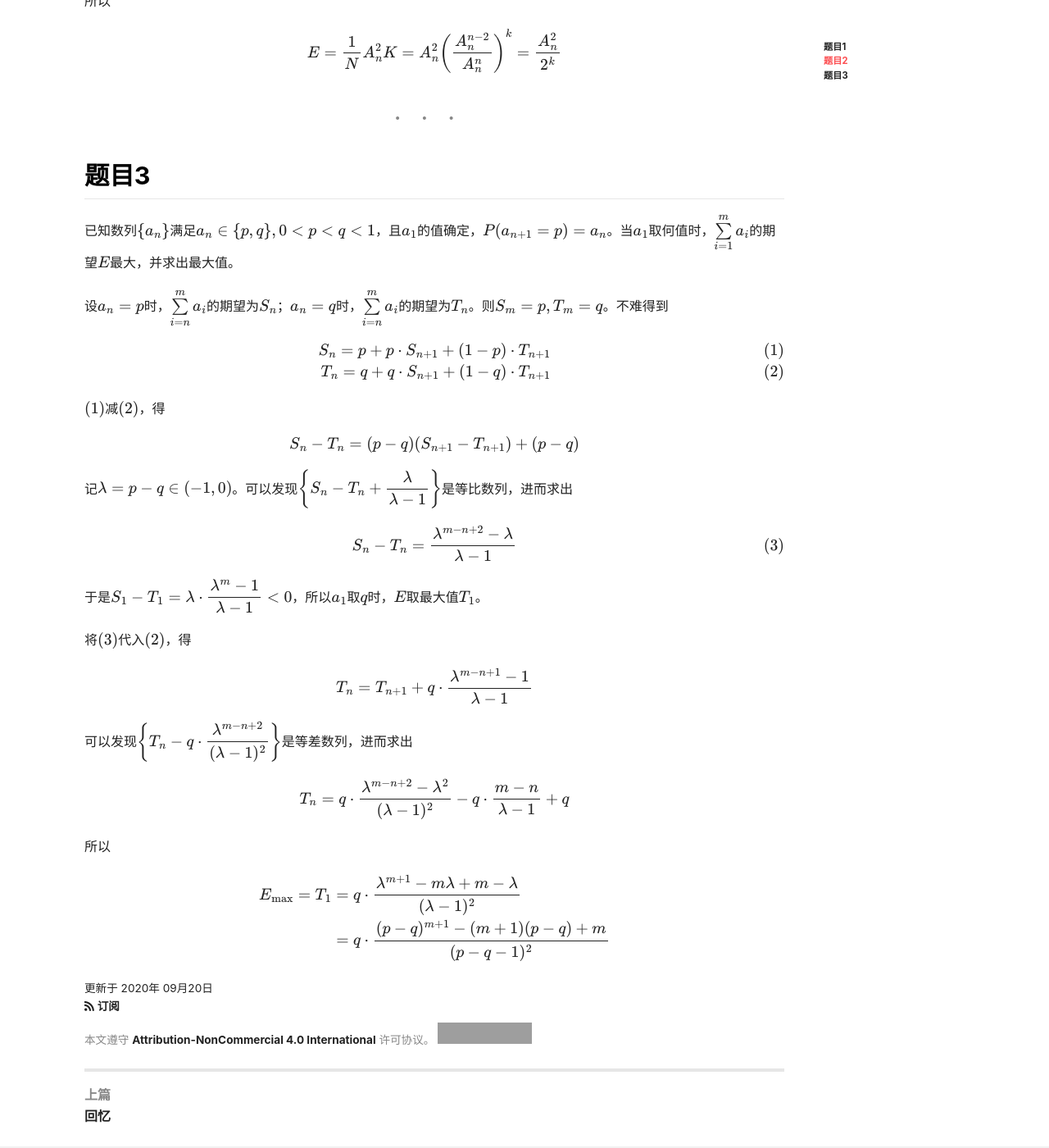
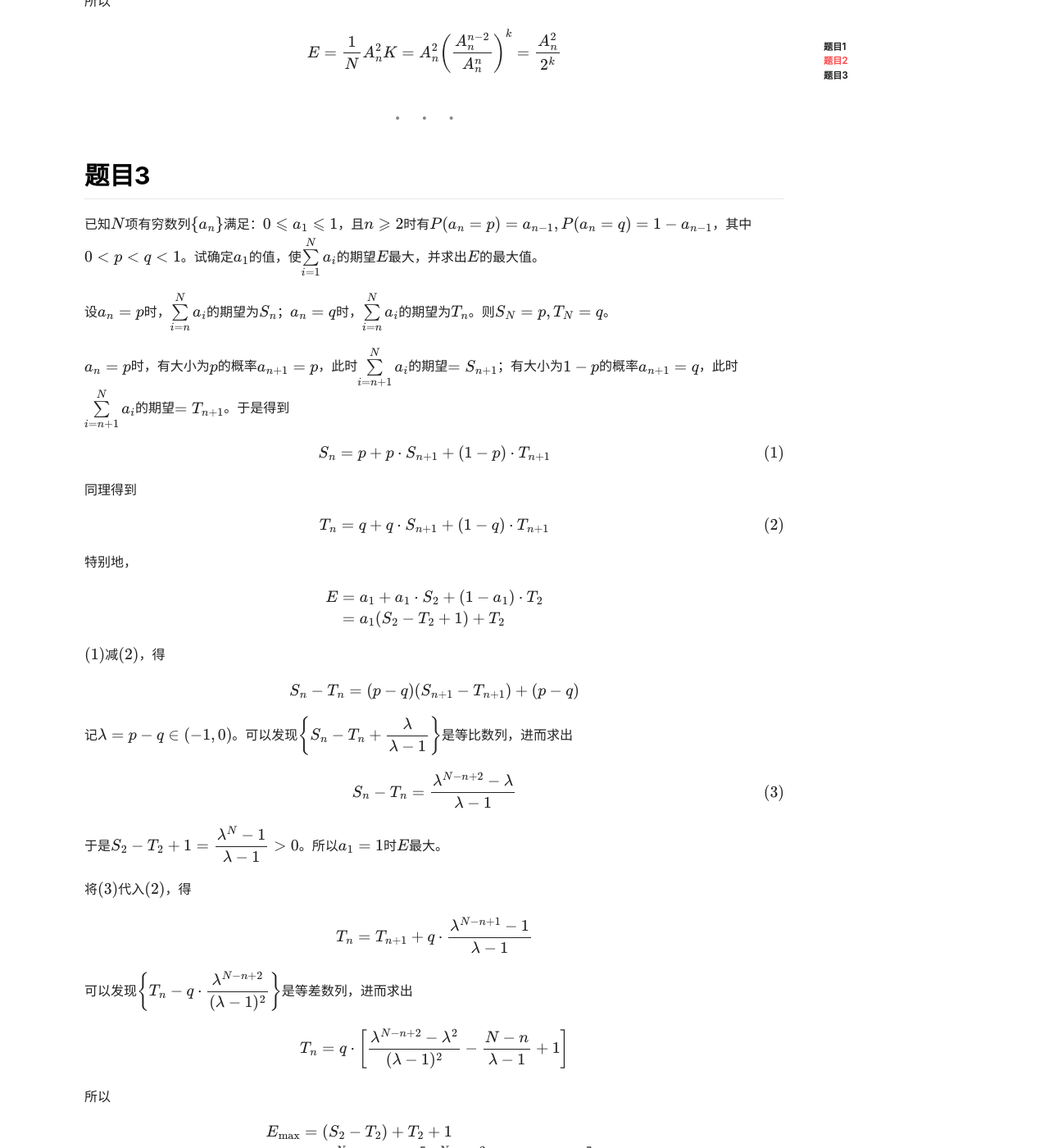
Before and after one commit to P-Henning/P-Henning.github.io, a Jekyll site: the page built from _posts/2020-08-28-problem.md, in a window 1280 px wide and 1400 px high, scrolled down 1989 px. Shown: the whole window at 82% size. Built offline with Jekyll 4.4.1, drawn with Linux system fonts in a browser that asks for light colours; nearby versions of some CDN libraries; formulas are drawn with MathJax 3; comment, search, counter and statistics services are not loaded; some of the changed text lies outside the part shown; grey boxes are pictures that could not be loaded.

Commit message:
Update 2020-08-28-problem.md

```diff
--- a/_posts/2020-08-28-problem.md
+++ b/_posts/2020-08-28-problem.md
@@ -13,7 +13,7 @@ tags: [数学]
 
 设任意相邻两位不全是$k$的$n$位$m$进制正整数有$a_n$个。
 
-考虑找递推关系，即如何从$a_{n-1}$变成$a_n$。显然要在原来的$n-1$位数里加入一个数字$x$，变成$n$位数。为了避免讨论最高位是否为$0$，这里将$x$放在$n-1$位数的最右边，成为$n$位数的个位。则$x$有$m$种取值。
+考虑在$n-1$位数里加入一个数字$x$，变成$n$位数。为了避免讨论最高位是否为$0$，这里将$x$放在$n-1$位数的最右边，成为$n$位数的个位。则$x$有$m$种取值。
 
 <!--more-->
 
@@ -70,14 +70,24 @@ $$E=\dfrac 1N A_n^2K=A_n^2\left(\dfrac{A_n^{n-2}}{A_n^n}\right)^k=\dfrac{A_n^2}{
 
 ## 题目3
 
-已知数列$\lbrace a_n\rbrace$满足$a_n\in\lbrace p,q\rbrace,0<p<q<1$，且$a_1$的值确定，$P(a_{n+1}=p)=a_n$。当$a_1$取何值时，$\sum\limits_{i=1}^ma_i$的期望$E$最大，并求出最大值。
+已知$N$项有穷数列$\lbrace a_n\rbrace$满足：$0\leqslant a_1\leqslant 1$，且$n\geqslant 2$时有$P(a_n=p)=a_{n-1},P(a_n=q)=1-a_{n-1}$，其中$0<p<q<1$。试确定$a_1$的值，使$\sum\limits_{i=1}^Na_i$的期望$E$最大，并求出$E$的最大值。
 
-设$a_n=p$时，$\sum\limits_{i=n}^ma_i$的期望为$S_n$；$a_n=q$时，$\sum\limits_{i=n}^ma_i$的期望为$T_n$。则$S_m=p,T_m=q$。不难得到
+设$a_n=p$时，$\sum\limits_{i=n}^Na_i$的期望为$S_n$；$a_n=q$时，$\sum\limits_{i=n}^Na_i$的期望为$T_n$。则$S_N=p,T_N=q$。
 
-$$\begin{align}
-S_n=p+p\cdot S_{n+1}+(1-p)\cdot T_{n+1}\tag 1\\
-T_n=q+q\cdot S_{n+1}+(1-q)\cdot T_{n+1}\tag 2
-\end{align}$$
+$a_n=p$时，有大小为$p$的概率$a_{n+1}=p$，此时$\sum\limits_{i=n+1}^Na_i$的期望$=S_{n+1}$；有大小为$1-p$的概率$a_{n+1}=q$，此时$\sum\limits_{i=n+1}^Na_i$的期望$=T_{n+1}$。于是得到
+
+$$S_n=p+p\cdot S_{n+1}+(1-p)\cdot T_{n+1}\tag 1$$
+
+同理得到
+
+$$T_n=q+q\cdot S_{n+1}+(1-q)\cdot T_{n+1}\tag 2$$
+
+特别地，
+
+$$\begin{aligned}
+E&=a_1+a_1\cdot S_2+(1-a_1)\cdot T_2\\
+&=a_1(S_2-T_2+1)+T_2
+\end{aligned}$$
 
 $(1)$减$(2)$，得
 
@@ -85,21 +95,22 @@ $$S_n-T_n=(p-q)(S_{n+1}-T_{n+1})+(p-q)$$
 
 记$\lambda=p-q\in(-1,0)$。可以发现$\left\lbrace S_n-T_n+\dfrac\lambda{\lambda-1}\right\rbrace$是等比数列，进而求出
 
-$$S_n-T_n=\dfrac{\lambda^{m-n+2}-\lambda}{\lambda-1}\tag 3$$
+$$S_n-T_n=\dfrac{\lambda^{N-n+2}-\lambda}{\lambda-1}\tag 3$$
 
-于是$S_1-T_1=\lambda\cdot\dfrac{\lambda^m-1}{\lambda-1}<0$，所以$a_1$取$q$时，$E$取最大值$T_1$。
+于是$S_2-T_2+1=\dfrac{\lambda^N-1}{\lambda-1}>0$。所以$a_1=1$时$E$最大。
 
 将$(3)$代入$(2)$，得
 
-$$T_n=T_{n+1}+q\cdot\dfrac{\lambda^{m-n+1}-1}{\lambda-1}$$
+$$T_n=T_{n+1}+q\cdot\dfrac{\lambda^{N-n+1}-1}{\lambda-1}$$
 
-可以发现$\left\lbrace T_n-q\cdot\dfrac{\lambda^{m-n+2}}{(\lambda-1)^2}\right\rbrace$是等差数列，进而求出
+可以发现$\left\lbrace T_n-q\cdot\dfrac{\lambda^{N-n+2}}{(\lambda-1)^2}\right\rbrace$是等差数列，进而求出
 
-$$T_n=q\cdot\dfrac{\lambda^{m-n+2}-\lambda^2}{(\lambda-1)^2}-q\cdot\dfrac{m-n}{\lambda-1}+q$$
+$$T_n=q\cdot\left[\dfrac{\lambda^{N-n+2}-\lambda^2}{(\lambda-1)^2}-\dfrac{N-n}{\lambda-1}+1\right]$$
 
 所以
 
 $$\begin{aligned}
-E_{\max}=T_1&=q\cdot\dfrac{\lambda^{m+1}-m\lambda+m-\lambda}{(\lambda-1)^2}\\
-&=q\cdot\dfrac{(p-q)^{m+1}-(m+1)(p-q)+m}{(p-q-1)^2}
+E_{\max}&=(S_2-T_2)+T_2+1\\
+&=\dfrac{\lambda^N-1}{\lambda-1}+q\cdot\left[\dfrac{\lambda^N-\lambda^2}{(\lambda-1)^2}-\dfrac{N-2}{\lambda-1}+1\right]\\
+&=\dfrac{p-1}{(p-q-1)^2}\left[(p-q)^N-1\right]-\dfrac{Nq}{p-q-1}
 \end{aligned}$$
```
